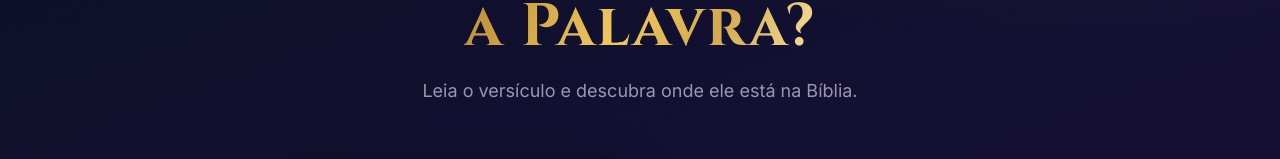
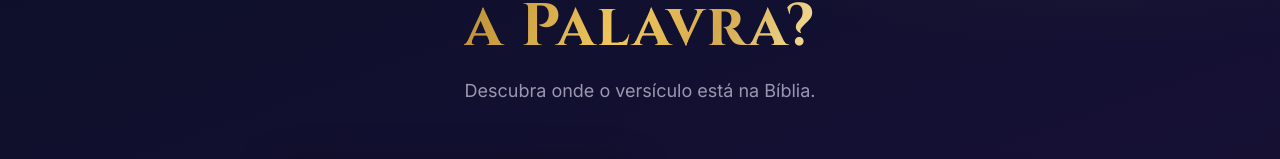
Before and after one commit to evertonestevao/quizz_biblia, a Next.js app: page / in a window 1280 px wide. Shown: the part 233-392 px from the top of the page. Built offline with nearby package versions, Linux system fonts and the light colour scheme.

Commit message:
ajuste legenda inicial

```diff
--- a/src/components/layout/HeroSection.tsx
+++ b/src/components/layout/HeroSection.tsx
@@ -21,7 +21,7 @@ export function HeroSection() {
         className="mx-auto mt-5 max-w-xl animate-fadeUp text-base leading-relaxed text-muted2 sm:text-lg"
         style={{ animationDelay: "160ms" }}
       >
-        Leia o versículo e descubra onde ele está na Bíblia.
+        Descubra onde o versículo está na Bíblia.
       </p>
     </section>
   );
```
